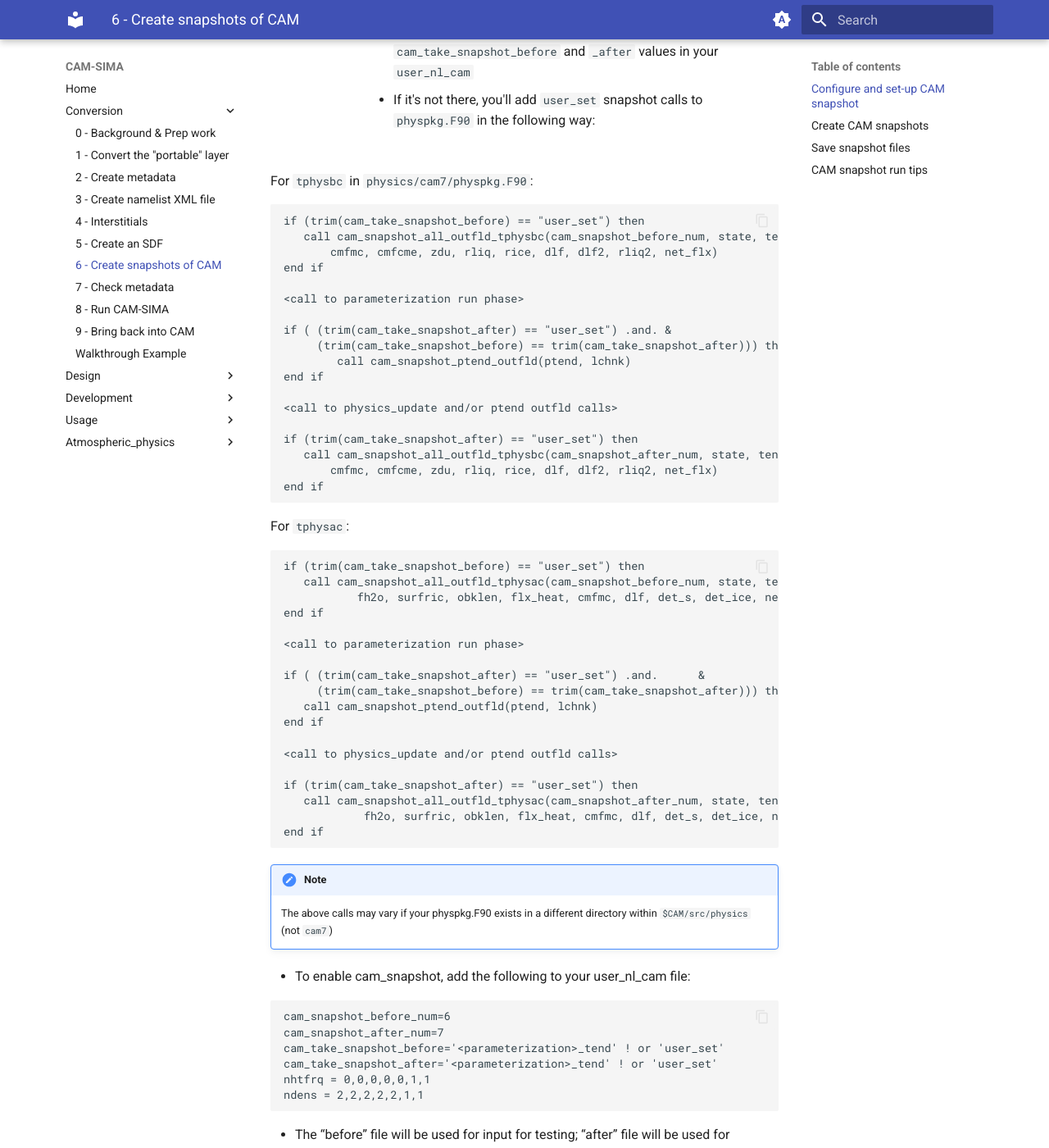
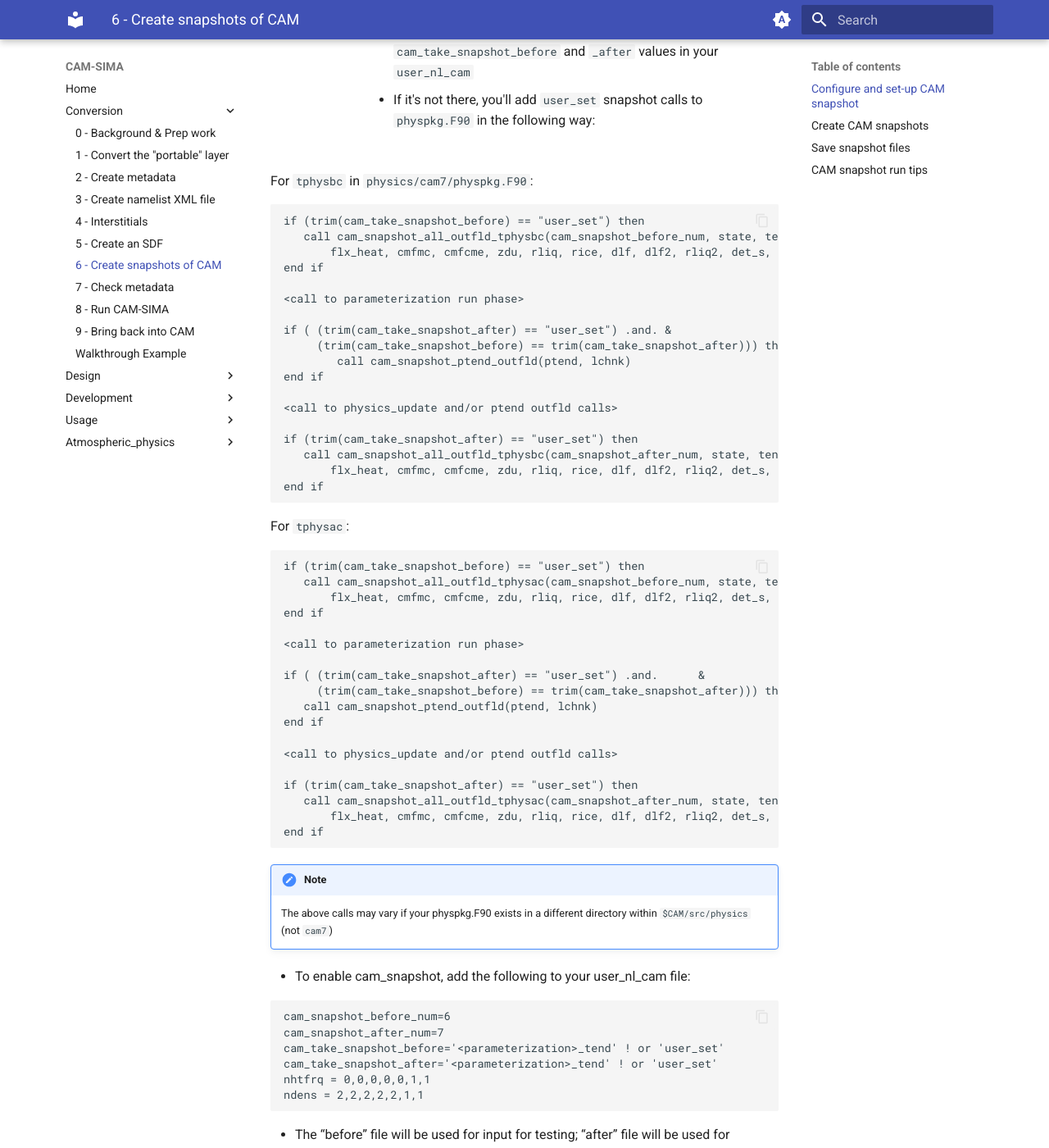
Before and after one commit to kuanchihwang/CAM-SIMA-Docs, an MkDocs documentation site: the page built from docs/conversion/create-snapshots.md, in a window 1280 px wide and 1400 px high, scrolled down 621 px. Shown: the whole window at 82% size. Built offline with MkDocs 1.6.1 and Material for MkDocs 9.7.7, drawn with Linux system fonts in a browser that asks for light colours.

Commit message:
Update snapshot subroutine calls to include the latest version of actual arguments

````diff
--- a/docs/conversion/create-snapshots.md
+++ b/docs/conversion/create-snapshots.md
@@ -15,7 +15,7 @@ For `tphysbc` in `physics/cam7/physpkg.F90`:
 ```
 if (trim(cam_take_snapshot_before) == "user_set") then
    call cam_snapshot_all_outfld_tphysbc(cam_snapshot_before_num, state, tend, cam_in, cam_out, pbuf, &
-       cmfmc, cmfcme, zdu, rliq, rice, dlf, dlf2, rliq2, net_flx)
+       flx_heat, cmfmc, cmfcme, zdu, rliq, rice, dlf, dlf2, rliq2, det_s, det_ice, net_flx)
 end if
 
 <call to parameterization run phase>
@@ -29,7 +29,7 @@ end if
 
 if (trim(cam_take_snapshot_after) == "user_set") then
    call cam_snapshot_all_outfld_tphysbc(cam_snapshot_after_num, state, tend, cam_in, cam_out, pbuf, &
-       cmfmc, cmfcme, zdu, rliq, rice, dlf, dlf2, rliq2, net_flx)
+       flx_heat, cmfmc, cmfcme, zdu, rliq, rice, dlf, dlf2, rliq2, det_s, det_ice, net_flx)
 end if
 ```
 
@@ -37,7 +37,7 @@ For `tphysac`:
 ```
 if (trim(cam_take_snapshot_before) == "user_set") then
    call cam_snapshot_all_outfld_tphysac(cam_snapshot_before_num, state, tend, cam_in, cam_out, pbuf, &
-           fh2o, surfric, obklen, flx_heat, cmfmc, dlf, det_s, det_ice, net_flx)
+       flx_heat, cmfmc, cmfcme, zdu, rliq, rice, dlf, dlf2, rliq2, det_s, det_ice, net_flx)
 end if
 
 <call to parameterization run phase>
@@ -51,7 +51,7 @@ end if
 
 if (trim(cam_take_snapshot_after) == "user_set") then
    call cam_snapshot_all_outfld_tphysac(cam_snapshot_after_num, state, tend, cam_in, cam_out, pbuf, &
-            fh2o, surfric, obklen, flx_heat, cmfmc, dlf, det_s, det_ice, net_flx)
+       flx_heat, cmfmc, cmfcme, zdu, rliq, rice, dlf, dlf2, rliq2, det_s, det_ice, net_flx)
 end if
 ```
 !!! Note
````
Also changed, not shown: docs/conversion/walkthrough.md (+4 -4 lines).
